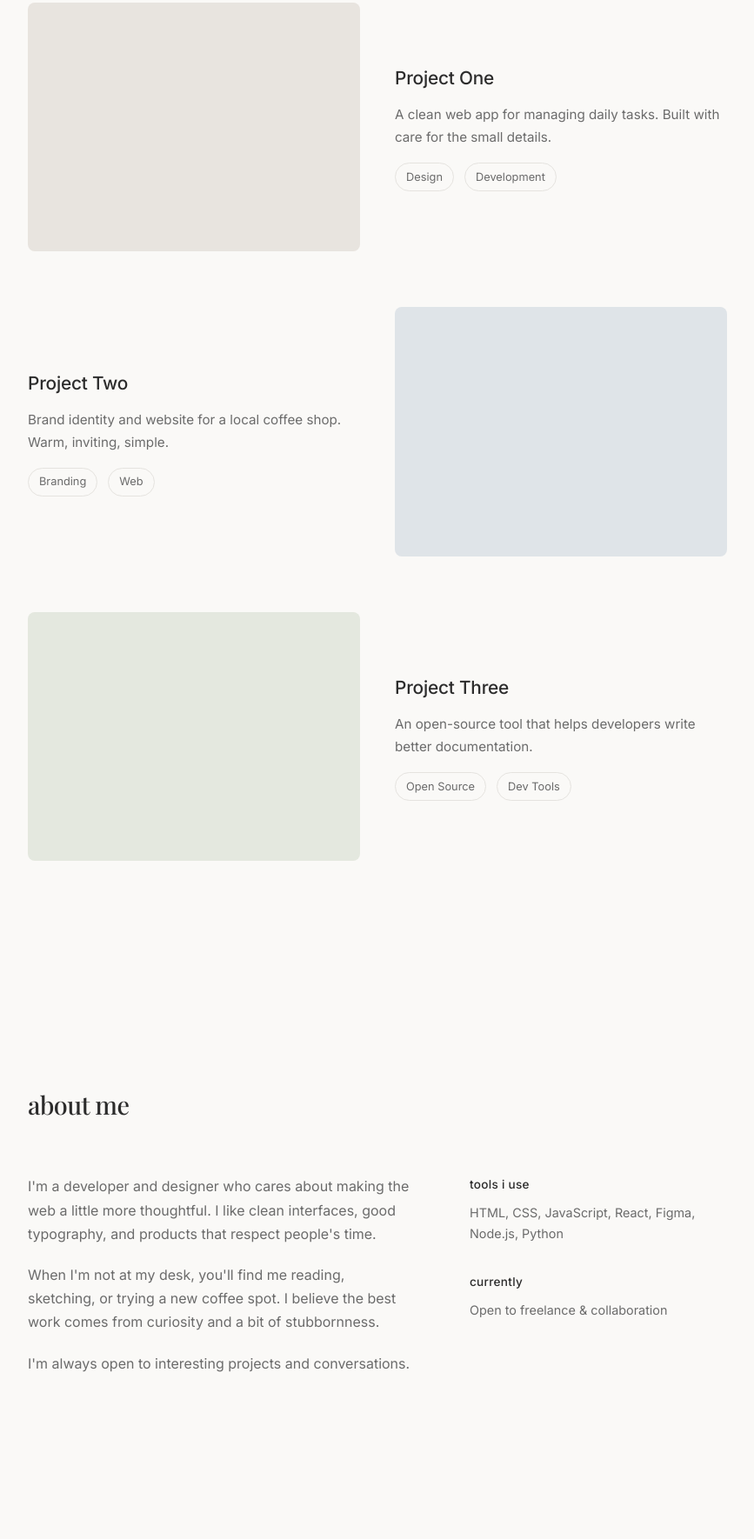
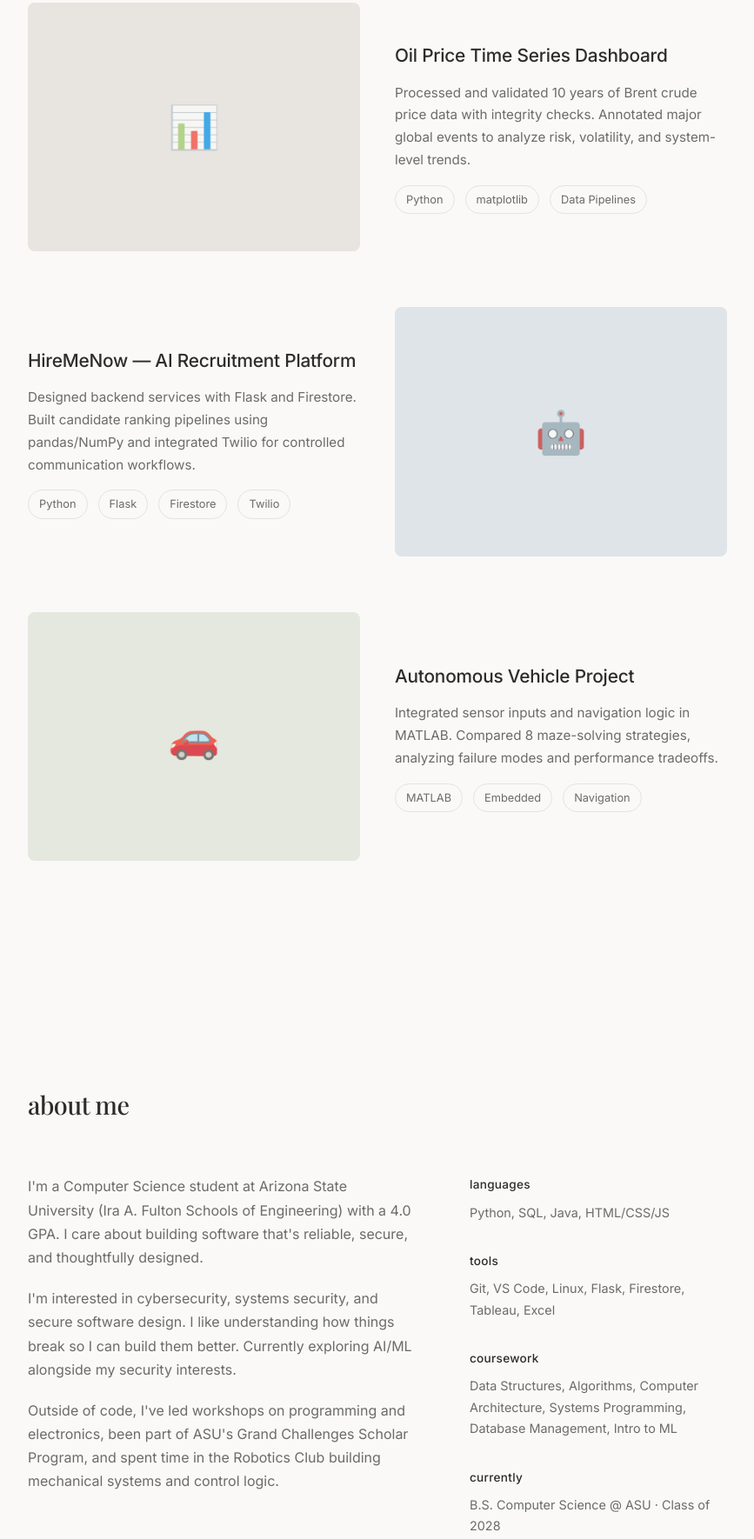
Before and after one commit to ARUSHUGAL/arushugal-portfolio, a plain HTML site: page index.html in a window 1280 px wide. Shown: the part 1030-2800 px from the top of the page at 87% size, without its empty margins (206-1073 px from the left). Drawn offline with nearby package versions, Linux system fonts and the light colour scheme; a web font is replaced by a local one.

Commit message:
update with real info from resume

```diff
--- a/index.html
+++ b/index.html
@@ -3,7 +3,7 @@
 <head>
   <meta charset="UTF-8">
   <meta name="viewport" content="width=device-width, initial-scale=1.0">
-  <title>Aru Shugal — Portfolio</title>
+  <title>Arush Ugal — Portfolio</title>
   <link rel="stylesheet" href="style.css">
   <link rel="preconnect" href="https://fonts.googleapis.com">
   <link rel="preconnect" href="https://fonts.gstatic.com" crossorigin>
@@ -11,7 +11,7 @@
 </head>
 <body>
   <nav class="nav">
-    <a href="#" class="nav-logo">aru.</a>
+    <a href="#" class="nav-logo">arush.</a>
     <div class="nav-links">
       <a href="#work">work</a>
       <a href="#about">about</a>
@@ -23,8 +23,8 @@
     <section class="hero">
       <div class="hero-content">
         <p class="hero-greeting">hey, i'm</p>
-        <h1 class="hero-name">Aru Shugal</h1>
-        <p class="hero-tagline">I design & build things for the web.<br>Currently crafting digital experiences that feel good to use.</p>
+        <h1 class="hero-name">Arush Ugal</h1>
+        <p class="hero-tagline">CS student at Arizona State University.<br>I build things for the web and dig into systems & security.</p>
         <a href="#work" class="hero-cta">see my work ↓</a>
       </div>
     </section>
@@ -33,35 +33,45 @@
       <h2 class="section-title">selected work</h2>
       <div class="projects">
         <article class="project-card">
-          <div class="project-image" style="background-color: #e8e4df;"></div>
+          <div class="project-image" style="background-color: #e8e4df;">
+            <span class="project-icon">📊</span>
+          </div>
           <div class="project-info">
-            <h3>Project One</h3>
-            <p>A clean web app for managing daily tasks. Built with care for the small details.</p>
+            <h3>Oil Price Time Series Dashboard</h3>
+            <p>Processed and validated 10 years of Brent crude price data with integrity checks. Annotated major global events to analyze risk, volatility, and system-level trends.</p>
             <div class="project-tags">
-              <span>Design</span>
-              <span>Development</span>
+              <span>Python</span>
+              <span>matplotlib</span>
+              <span>Data Pipelines</span>
             </div>
           </div>
         </article>
         <article class="project-card">
-          <div class="project-image" style="background-color: #dfe4e8;"></div>
+          <div class="project-image" style="background-color: #dfe4e8;">
+            <span class="project-icon">🤖</span>
+          </div>
           <div class="project-info">
-            <h3>Project Two</h3>
-            <p>Brand identity and website for a local coffee shop. Warm, inviting, simple.</p>
+            <h3>HireMeNow — AI Recruitment Platform</h3>
+            <p>Designed backend services with Flask and Firestore. Built candidate ranking pipelines using pandas/NumPy and integrated Twilio for controlled communication workflows.</p>
             <div class="project-tags">
-              <span>Branding</span>
-              <span>Web</span>
+              <span>Python</span>
+              <span>Flask</span>
+              <span>Firestore</span>
+              <span>Twilio</span>
             </div>
           </div>
         </article>
         <article class="project-card">
-          <div class="project-image" style="background-color: #e4e8df;"></div>
+          <div class="project-image" style="background-color: #e4e8df;">
+            <span class="project-icon">🚗</span>
+          </div>
           <div class="project-info">
-            <h3>Project Three</h3>
-            <p>An open-source tool that helps developers write better documentation.</p>
+            <h3>Autonomous Vehicle Project</h3>
+            <p>Integrated sensor inputs and navigation logic in MATLAB. Compared 8 maze-solving strategies, analyzing failure modes and performance tradeoffs.</p>
             <div class="project-tags">
-              <span>Open Source</span>
-              <span>Dev Tools</span>
+              <span>MATLAB</span>
+              <span>Embedded</span>
+              <span>Navigation</span>
             </div>
           </div>
         </article>
@@ -72,18 +82,26 @@
       <h2 class="section-title">about me</h2>
       <div class="about-content">
         <div class="about-text">
-          <p>I'm a developer and designer who cares about making the web a little more thoughtful. I like clean interfaces, good typography, and products that respect people's time.</p>
-          <p>When I'm not at my desk, you'll find me reading, sketching, or trying a new coffee spot. I believe the best work comes from curiosity and a bit of stubbornness.</p>
-          <p>I'm always open to interesting projects and conversations.</p>
+          <p>I'm a Computer Science student at Arizona State University (Ira A. Fulton Schools of Engineering) with a 4.0 GPA. I care about building software that's reliable, secure, and thoughtfully designed.</p>
+          <p>I'm interested in cybersecurity, systems security, and secure software design. I like understanding how things break so I can build them better. Currently exploring AI/ML alongside my security interests.</p>
+          <p>Outside of code, I've led workshops on programming and electronics, been part of ASU's Grand Challenges Scholar Program, and spent time in the Robotics Club building mechanical systems and control logic.</p>
         </div>
         <div class="about-details">
           <div class="detail-group">
-            <h4>tools i use</h4>
-            <p>HTML, CSS, JavaScript, React, Figma, Node.js, Python</p>
+            <h4>languages</h4>
+            <p>Python, SQL, Java, HTML/CSS/JS</p>
+          </div>
+          <div class="detail-group">
+            <h4>tools</h4>
+            <p>Git, VS Code, Linux, Flask, Firestore, Tableau, Excel</p>
+          </div>
+          <div class="detail-group">
+            <h4>coursework</h4>
+            <p>Data Structures, Algorithms, Computer Architecture, Systems Programming, Database Management, Intro to ML</p>
           </div>
           <div class="detail-group">
             <h4>currently</h4>
-            <p>Open to freelance & collaboration</p>
+            <p>B.S. Computer Science @ ASU · Class of 2028</p>
           </div>
         </div>
       </div>
@@ -92,12 +110,11 @@
     <section id="contact" class="section">
       <h2 class="section-title">let's talk</h2>
       <div class="contact-content">
-        <p class="contact-text">Got a project in mind, or just want to say hi? I'd love to hear from you.</p>
-        <a href="mailto:hello@arushugal.com" class="contact-email">hello@arushugal.com</a>
+        <p class="contact-text">Got a project in mind, want to collaborate, or just want to say hi? I'd love to hear from you.</p>
+        <a href="mailto:arushugal@gmail.com" class="contact-email">arushugal@gmail.com</a>
         <div class="contact-links">
-          <a href="https://github.com" target="_blank" rel="noopener">github</a>
-          <a href="https://linkedin.com" target="_blank" rel="noopener">linkedin</a>
-          <a href="https://twitter.com" target="_blank" rel="noopener">twitter</a>
+          <a href="https://github.com/ARUSHUGAL" target="_blank" rel="noopener">github</a>
+          <a href="https://linkedin.com/in/arush-ugal-b1a8a625a" target="_blank" rel="noopener">linkedin</a>
         </div>
       </div>
     </section>
--- a/style.css
+++ b/style.css
@@ -160,6 +160,14 @@ a {
   aspect-ratio: 4/3;
   border-radius: 8px;
   transition: transform 0.3s ease;
+  display: flex;
+  align-items: center;
+  justify-content: center;
+}
+
+.project-icon {
+  font-size: 3rem;
+  opacity: 0.7;
 }
 
 .project-card:hover .project-image {
```
